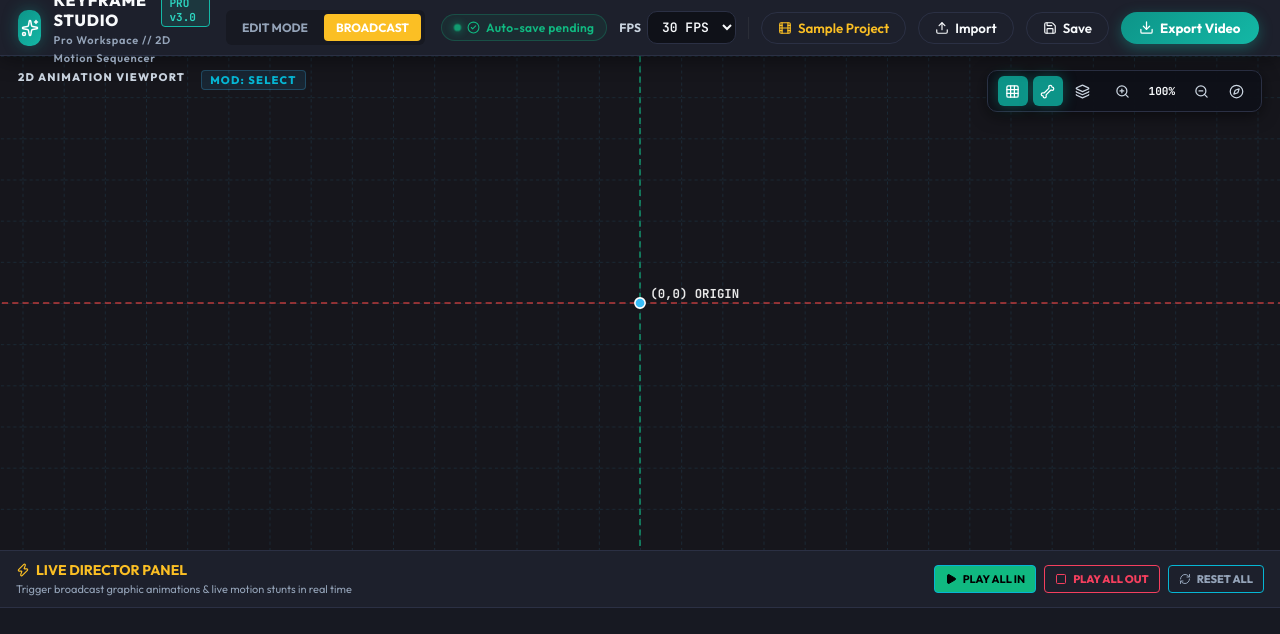
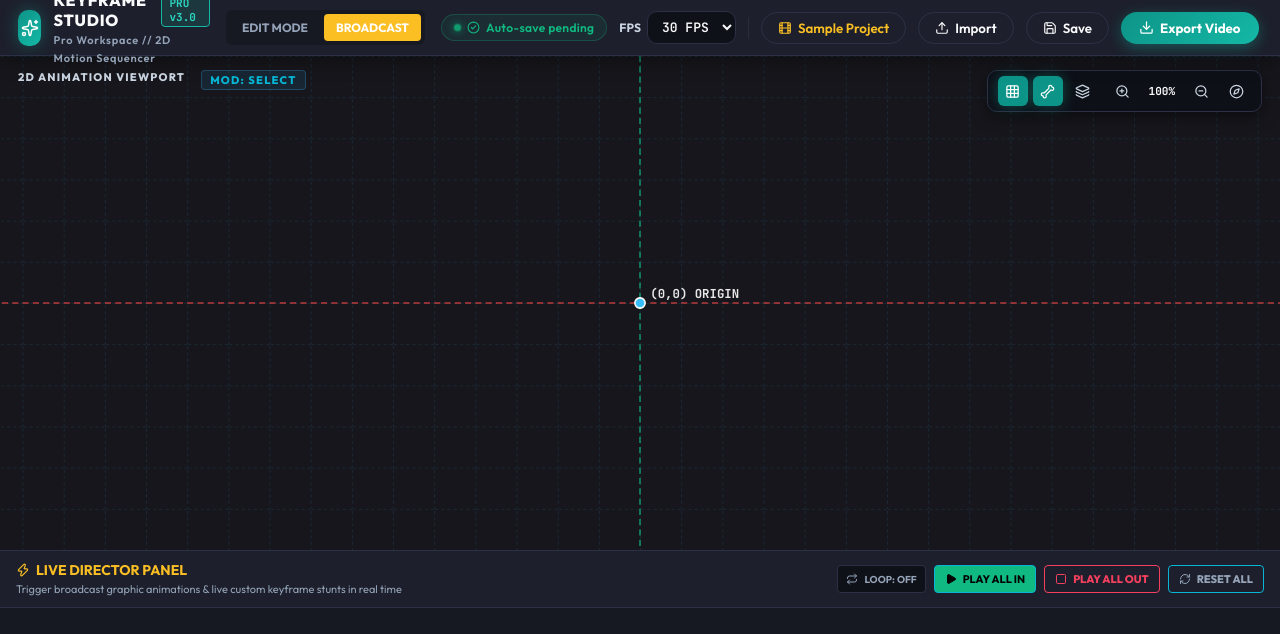
Before and after one commit to ErtugrulAK/keyframe-character-studio, a React (Vite) app: page / in a window 1280 px wide. Both pictures are taken after a click on the button "BROADCAST". Shown: the top 634 px of the page. Built offline with nearby package versions, Linux system fonts and the light colour scheme; a web font is replaced by a local one.

Commit message:
feat(broadcast): support custom keyframe live stunts and infinite looping animation presets

```diff
--- a/src/components/Broadcast/LiveDirectorPanel.tsx
+++ b/src/components/Broadcast/LiveDirectorPanel.tsx
@@ -1,10 +1,10 @@
-import React from 'react';
+import React, { useState } from 'react';
 import { useAnimator } from '../../context/AnimatorContext';
-import { Play, Square, RefreshCw, Zap, EyeOff, Sparkles } from 'lucide-react';
+import { Play, Square, RefreshCw, Zap, EyeOff, Sparkles, Repeat, OctagonX } from 'lucide-react';
 import type { LiveStuntType } from '../../types/animator';
 import './LiveDirector.css';
 
-const STUNTS: { id: LiveStuntType; label: string; icon: string }[] = [
+const BUILTIN_STUNTS: { id: LiveStuntType; label: string; icon: string }[] = [
   { id: 'bounce', label: 'BOUNCE', icon: '🏀' },
   { id: 'pulse', label: 'PULSE', icon: '💥' },
   { id: 'wobble', label: 'WOBBLE', icon: '👋' },
@@ -24,10 +24,15 @@ export const LiveDirectorPanel: React.FC = () => {
     triggerAllBroadcastOut,
     resetBroadcastState,
     triggerLiveStunt,
+    stopLiveStunt,
     liveStuntsState,
+    customPresets,
   } = useAnimator();
 
+  const [isLoopingStunt, setIsLoopingStunt] = useState<boolean>(false);
+
   const directorParts = characterParts;
+  const stuntPresets = customPresets.filter(p => p.type === 'stunt' || p.type === 'in' || p.type === 'out');
 
   return (
     <div className="live-director-panel">
@@ -36,10 +41,29 @@ export const LiveDirectorPanel: React.FC = () => {
           <h2 style={{ fontSize: 14, margin: 0, color: 'var(--accent-gold)', display: 'flex', alignItems: 'center', gap: 6 }}>
             <Zap size={14} /> LIVE DIRECTOR PANEL
           </h2>
-          <span style={{ fontSize: 11, color: 'var(--text-muted)' }}>Trigger broadcast graphic animations & live motion stunts in real time</span>
+          <span style={{ fontSize: 11, color: 'var(--text-muted)' }}>Trigger broadcast graphic animations & live custom keyframe stunts in real time</span>
         </div>
 
-        <div style={{ display: 'flex', gap: 8 }}>
+        <div style={{ display: 'flex', gap: 8, alignItems: 'center' }}>
+          {/* Global Loop Stunt Toggle */}
+          <button
+            type="button"
+            className="btn-director"
+            onClick={() => setIsLoopingStunt(!isLoopingStunt)}
+            style={{
+              fontSize: 10,
+              padding: '4px 8px',
+              height: 28,
+              background: isLoopingStunt ? 'rgba(192, 132, 252, 0.25)' : 'var(--bg-input)',
+              border: `1px solid ${isLoopingStunt ? '#c084fc' : 'var(--border-color)'}`,
+              color: isLoopingStunt ? '#c084fc' : 'var(--text-muted)',
+              fontWeight: 700,
+            }}
+            title={isLoopingStunt ? 'Looping Stunts is ON (Infinite Repeat)' : 'Single Shot Stunts (Click to enable Loop)'}
+          >
+            <Repeat size={12} /> {isLoopingStunt ? 'LOOP: ON' : 'LOOP: OFF'}
+          </button>
+
           <button
             className="btn-director active"
             style={{ fontSize: 11, padding: '4px 10px', height: 28, background: 'var(--accent-green)', color: '#000', fontWeight: 700 }}
@@ -76,12 +100,15 @@ export const LiveDirectorPanel: React.FC = () => {
           const isVisible = currentState === 'visible';
 
           const activeStunt = liveStuntsState[part.id];
-          const isStunting = activeStunt && activeStunt.progress < 1;
+          const isStunting = !!activeStunt;
 
           let statusColor = 'var(--text-muted)';
           let statusText = 'HIDDEN';
           if (isMuted) { statusColor = '#ef4444'; statusText = 'EYE OFF (MUTED)'; }
-          else if (isStunting) { statusColor = 'var(--accent-gold)'; statusText = `STUNT (${activeStunt.stunt.toUpperCase()})`; }
+          else if (isStunting) {
+            statusColor = 'var(--accent-gold)';
+            statusText = `STUNT: ${activeStunt.stunt.toUpperCase()} ${activeStunt.loop ? '(LOOPING)' : ''}`;
+          }
           else if (isAnimatingIn) { statusColor = 'var(--accent-cyan)'; statusText = 'PLAYING IN'; }
           else if (isVisible) { statusColor = 'var(--accent-green)'; statusText = 'LIVE'; }
           else if (isAnimatingOut) { statusColor = 'var(--accent-red)'; statusText = 'PLAYING OUT'; }
@@ -118,17 +145,43 @@ export const LiveDirectorPanel: React.FC = () => {
                 </div>
               </div>
 
-              {/* Realtime Live Stunts Bar (Available when layer is on air/live) */}
+              {/* Realtime Live Stunts & Custom Motion Presets Bar */}
               {currentState !== 'hidden' && !isMuted && (
-                <div style={{ background: 'rgba(0,0,0,0.3)', padding: '6px 8px', borderRadius: 6, display: 'flex', alignItems: 'center', gap: 6, flexWrap: 'wrap' }}>
-                  <span style={{ fontSize: 9, fontWeight: 700, color: 'var(--accent-gold)', display: 'flex', alignItems: 'center', gap: 4, marginRight: 2 }}>
-                    <Sparkles size={11} /> LIVE STUNTS:
+                <div style={{ background: 'rgba(0,0,0,0.3)', padding: '8px 10px', borderRadius: 6, display: 'flex', flexDirection: 'column', gap: 6 }}>
+                  <div style={{ display: 'flex', alignItems: 'center', justifyContent: 'space-between' }}>
+                    <span style={{ fontSize: 9, fontWeight: 700, color: 'var(--accent-gold)', display: 'flex', alignItems: 'center', gap: 4 }}>
+                      <Sparkles size={11} /> LIVE STUNTS & CUSTOM KEYFRAME ATTRACTIONS:
                     </span>
-                  {STUNTS.map((stunt) => (
+                    {isStunting && (
+                      <button
+                        type="button"
+                        onClick={() => stopLiveStunt(part.id)}
+                        style={{
+                          fontSize: 9,
+                          padding: '2px 6px',
+                          background: '#ef4444',
+                          color: '#fff',
+                          border: 'none',
+                          borderRadius: 4,
+                          fontWeight: 700,
+                          cursor: 'pointer',
+                          display: 'flex',
+                          alignItems: 'center',
+                          gap: 3,
+                        }}
+                      >
+                        <OctagonX size={10} /> STOP STUNT
+                      </button>
+                    )}
+                  </div>
+
+                  {/* Built-in Instant Stunts */}
+                  <div style={{ display: 'flex', gap: 5, flexWrap: 'wrap' }}>
+                    {BUILTIN_STUNTS.map((stunt) => (
                       <button
                         key={stunt.id}
                         type="button"
-                      onClick={() => triggerLiveStunt(part.id, stunt.id)}
+                        onClick={() => triggerLiveStunt(part.id, stunt.id, isLoopingStunt)}
                         style={{
                           fontSize: 9,
                           padding: '3px 7px',
@@ -149,6 +202,40 @@ export const LiveDirectorPanel: React.FC = () => {
                       </button>
                     ))}
                   </div>
+
+                  {/* Custom Saved Keyframe Motion Presets */}
+                  {stuntPresets.length > 0 && (
+                    <div style={{ display: 'flex', gap: 5, flexWrap: 'wrap', marginTop: 2, paddingTop: 4, borderTop: '1px dashed rgba(255,255,255,0.1)' }}>
+                      <span style={{ fontSize: 9, color: '#c084fc', fontWeight: 700, alignSelf: 'center', marginRight: 4 }}>
+                        CUSTOM SAVED:
+                      </span>
+                      {stuntPresets.map((preset) => (
+                        <button
+                          key={preset.id}
+                          type="button"
+                          onClick={() => triggerLiveStunt(part.id, preset.name, isLoopingStunt, preset.id)}
+                          style={{
+                            fontSize: 9,
+                            padding: '3px 7px',
+                            background: activeStunt?.customPresetId === preset.id ? '#c084fc' : 'rgba(147, 51, 234, 0.15)',
+                            color: activeStunt?.customPresetId === preset.id ? '#000' : '#c084fc',
+                            border: '1px solid rgba(147, 51, 234, 0.4)',
+                            borderRadius: 4,
+                            fontWeight: 700,
+                            cursor: 'pointer',
+                            display: 'flex',
+                            alignItems: 'center',
+                            gap: 3,
+                            transition: 'all 0.15s ease',
+                          }}
+                        >
+                          <span>⭐</span>
+                          <span>{preset.name}</span>
+                        </button>
+                      ))}
+                    </div>
+                  )}
+                </div>
               )}
             </div>
           );
--- a/src/components/Canvas/renderers/PartRenderer.tsx
+++ b/src/components/Canvas/renderers/PartRenderer.tsx
@@ -159,10 +159,22 @@ export const PartRenderer: React.FC<PartRendererProps> = ({
 
     // Apply Live Stunts Deltas if active
     const activeStunt = liveStuntsState[part.id];
-    if (activeStunt && activeStunt.progress < 1) {
+    if (activeStunt) {
       const p = activeStunt.progress;
       const sType = activeStunt.stunt;
-      if (sType === 'bounce') {
+
+      if (activeStunt.customPresetId) {
+        const cp = customPresets.find(pr => pr.id === activeStunt.customPresetId);
+        if (cp) {
+          const sample = sampleCustomPreset(cp.keyframes, p);
+          animX += sample.deltaX;
+          animY += sample.deltaY;
+          animRot += sample.rotation;
+          animScaleX *= sample.scaleX;
+          animScaleY *= sample.scaleY;
+          animOpacity *= sample.opacity;
+        }
+      } else if (sType === 'bounce') {
         const bounceY = Math.sin(p * Math.PI) * -80;
         const stretch = 1 + Math.sin(p * Math.PI) * 0.25;
         const squash = 1 - Math.sin(p * Math.PI) * 0.15;
--- a/src/components/Inspector/sections/MotionTab.tsx
+++ b/src/components/Inspector/sections/MotionTab.tsx
@@ -45,7 +45,7 @@ export const MotionTab: React.FC<MotionTabProps> = ({ selectedPart, handlePartPr
   } = useAnimator();
 
   const [newPresetName, setNewPresetName] = useState('');
-  const [newPresetType, setNewPresetType] = useState<'in' | 'out'>('in');
+  const [newPresetType, setNewPresetType] = useState<'in' | 'out' | 'stunt'>('in');
   const [presetStartF, setPresetStartF] = useState<number>(0);
   const [presetEndF, setPresetEndF] = useState<number>(50);
   const [showSaveCard, setShowSaveCard] = useState(false);
@@ -213,11 +213,12 @@ export const MotionTab: React.FC<MotionTabProps> = ({ selectedPart, handlePartPr
                 <label style={{ fontSize: 10 }}>TYPE</label>
                 <select
                   value={newPresetType}
-                  onChange={(e) => setNewPresetType(e.target.value as 'in' | 'out')}
+                  onChange={(e) => setNewPresetType(e.target.value as 'in' | 'out' | 'stunt')}
                   style={{ width: '100%', height: 26, background: 'var(--bg-input)', border: '1px solid var(--border-color)', color: '#fff', borderRadius: 4, fontSize: 11 }}
                 >
                   <option value="in">Entrance (IN)</option>
                   <option value="out">Exit (OUT)</option>
+                  <option value="stunt">Live Stunt / Loop (Atraksiyon)</option>
                 </select>
               </div>
 
--- a/src/context/AnimatorContext.tsx
+++ b/src/context/AnimatorContext.tsx
@@ -134,13 +134,14 @@ interface AnimatorContextType {
 
   // Custom Motion Preset Engine & Sample Loader
   customPresets: CustomMotionPreset[];
-  saveTrackAsPreset: (partId: string, name: string, type: 'in' | 'out', startFrame?: number, endFrame?: number) => void;
+  saveTrackAsPreset: (partId: string, name: string, type: 'in' | 'out' | 'stunt', startFrame?: number, endFrame?: number) => void;
   deleteCustomPreset: (presetId: string) => void;
   loadSampleSequencerProject: () => void;
 
   // Realtime Live Stunts Engine
-  liveStuntsState: Record<string, { stunt: LiveStuntType; progress: number }>;
-  triggerLiveStunt: (partId: string, stunt: LiveStuntType) => void;
+  liveStuntsState: Record<string, { stunt: LiveStuntType; progress: number; loop?: boolean; customPresetId?: string }>;
+  triggerLiveStunt: (partId: string, stunt: LiveStuntType, loop?: boolean, customPresetId?: string) => void;
+  stopLiveStunt: (partId: string) => void;
 }
 
 const AnimatorContext = createContext<AnimatorContextType | null>(null);
@@ -184,6 +185,45 @@ export const AnimatorProvider: React.FC<{ children: React.ReactNode }> = ({ chil
 
   const tracksRef = useRef(tracks);
   useEffect(() => { tracksRef.current = tracks; }, [tracks]);
+
+  const [customPresets, setCustomPresets] = useState<CustomMotionPreset[]>(() => {
+    try {
+      const saved = localStorage.getItem('keyframe_custom_motion_presets');
+      return saved ? JSON.parse(saved) : [
+        {
+          id: 'preset_pink_slide_down',
+          name: 'Pink Slide Down (Top -> Center)',
+          type: 'in',
+          durationFrames: 50,
+          keyframes: [
+            { progress: 0, deltaX: 0, deltaY: -700, rotation: 0, scaleX: 6.42, scaleY: 6.42, opacity: 1, easing: 'easeInOut' },
+            { progress: 1, deltaX: 0, deltaY: 0, rotation: 0, scaleX: 6.42, scaleY: 6.42, opacity: 1, easing: 'easeInOut' },
+          ]
+        },
+        {
+          id: 'preset_blue_slide_right',
+          name: 'Blue Slide Right (Center -> Right)',
+          type: 'out',
+          durationFrames: 50,
+          keyframes: [
+            { progress: 0, deltaX: 0, deltaY: 0, rotation: 0, scaleX: 6.42, scaleY: 6.42, opacity: 1, easing: 'easeInOut' },
+            { progress: 1, deltaX: 1400, deltaY: 0, rotation: 0, scaleX: 6.42, scaleY: 6.42, opacity: 1, easing: 'easeInOut' },
+          ]
+        }
+      ];
+    } catch {
+      return [];
+    }
+  });
+
+  const customPresetsRef = useRef(customPresets);
+  useEffect(() => { customPresetsRef.current = customPresets; }, [customPresets]);
+
+  useEffect(() => {
+    try {
+      localStorage.setItem('keyframe_custom_motion_presets', JSON.stringify(customPresets));
+    } catch { }
+  }, [customPresets]);
 
   // Broadcast Mode State
   const [appMode, setAppMode] = useState<AppMode>('edit');
@@ -236,14 +276,23 @@ export const AnimatorProvider: React.FC<{ children: React.ReactNode }> = ({ chil
   }, []);
 
   // Realtime Live Stunts Engine
-  const [liveStuntsState, setLiveStuntsState] = useState<Record<string, { stunt: LiveStuntType; progress: number }>>({});
-
-  const triggerLiveStunt = useCallback((partId: string, stunt: LiveStuntType) => {
+  const [liveStuntsState, setLiveStuntsState] = useState<Record<string, { stunt: LiveStuntType; progress: number; loop?: boolean; customPresetId?: string }>>({});
+
+  const triggerLiveStunt = useCallback((partId: string, stunt: LiveStuntType, loop?: boolean, customPresetId?: string) => {
     setLiveStuntsState(prev => ({
       ...prev,
-      [partId]: { stunt, progress: 0 }
+      [partId]: { stunt, progress: 0, loop, customPresetId }
     }));
-    showToast(`Triggered live stunt "${stunt.toUpperCase()}"!`, 'success');
+    showToast(`Triggered live stunt "${stunt.toUpperCase()}"${loop ? ' (LOOPING)' : ''}!`, 'success');
+  }, [showToast]);
+
+  const stopLiveStunt = useCallback((partId: string) => {
+    setLiveStuntsState(prev => {
+      const next = { ...prev };
+      delete next[partId];
+      return next;
+    });
+    showToast('Stopped live stunt', 'info');
   }, [showToast]);
 
   // Broadcast Loop
@@ -262,19 +311,32 @@ export const AnimatorProvider: React.FC<{ children: React.ReactNode }> = ({ chil
       const dtMs = time - broadcastLastTimeRef.current;
       broadcastLastTimeRef.current = time;
 
-      // Update progress for active live stunts (~800ms duration)
+      // Update progress for active live stunts
       setLiveStuntsState(prev => {
         let changed = false;
         const next = { ...prev };
         Object.entries(next).forEach(([id, item]) => {
-          if (item.progress < 1) {
-            changed = true;
-            const newP = Math.min(1, item.progress + dtMs / 800);
-            if (newP >= 1) {
-              delete next[id];
+          changed = true;
+          let stuntDurMs = 800; // default built-in stunt duration 800ms
+          if (item.customPresetId) {
+            const cp = customPresetsRef.current.find(p => p.id === item.customPresetId);
+            if (cp) {
+              const durF = cp.durationFrames || 30;
+              stuntDurMs = (durF / (fpsRef.current || 30)) * 1000;
+            }
+          }
+          const deltaP = dtMs / Math.max(50, stuntDurMs);
+          let newP = item.progress + deltaP;
+
+          if (newP >= 1) {
+            if (item.loop) {
+              newP = newP % 1; // infinite loop reset
+              next[id] = { ...item, progress: newP };
             } else {
-              next[id] = { ...item, progress: newP };
+              delete next[id]; // finished single-shot
             }
+          } else {
+            next[id] = { ...item, progress: newP };
           }
         });
         return changed ? next : prev;
@@ -1226,43 +1288,7 @@ export const AnimatorProvider: React.FC<{ children: React.ReactNode }> = ({ chil
   };
 
   // ── Custom Motion Preset Engine & Sample Sequencer Project Loader ──
-  const [customPresets, setCustomPresets] = useState<CustomMotionPreset[]>(() => {
-    try {
-      const saved = localStorage.getItem('keyframe_custom_motion_presets');
-      return saved ? JSON.parse(saved) : [
-        {
-          id: 'preset_pink_slide_down',
-          name: 'Pink Slide Down (Top -> Center)',
-          type: 'in',
-          durationFrames: 50,
-          keyframes: [
-            { progress: 0, deltaX: 0, deltaY: -700, rotation: 0, scaleX: 6.42, scaleY: 6.42, opacity: 1, easing: 'easeInOut' },
-            { progress: 1, deltaX: 0, deltaY: 0, rotation: 0, scaleX: 6.42, scaleY: 6.42, opacity: 1, easing: 'easeInOut' },
-          ]
-        },
-        {
-          id: 'preset_blue_slide_right',
-          name: 'Blue Slide Right (Center -> Right)',
-          type: 'out',
-          durationFrames: 50,
-          keyframes: [
-            { progress: 0, deltaX: 0, deltaY: 0, rotation: 0, scaleX: 6.42, scaleY: 6.42, opacity: 1, easing: 'easeInOut' },
-            { progress: 1, deltaX: 1400, deltaY: 0, rotation: 0, scaleX: 6.42, scaleY: 6.42, opacity: 1, easing: 'easeInOut' },
-          ]
-        }
-      ];
-    } catch {
-      return [];
-    }
-  });
-
-  useEffect(() => {
-    try {
-      localStorage.setItem('keyframe_custom_motion_presets', JSON.stringify(customPresets));
-    } catch { }
-  }, [customPresets]);
-
-  const saveTrackAsPreset = useCallback((partId: string, name: string, type: 'in' | 'out', startFrame = 0, endFrame = 50) => {
+  const saveTrackAsPreset = useCallback((partId: string, name: string, type: 'in' | 'out' | 'stunt', startFrame = 0, endFrame = 50) => {
     const part = characterParts.find(p => p.id === partId);
     const track = tracks.find(t => t.partId === partId);
     if (!part || !track || track.keyframes.length === 0) {
@@ -1283,8 +1309,8 @@ export const AnimatorProvider: React.FC<{ children: React.ReactNode }> = ({ chil
     const maxF = filteredKfs[filteredKfs.length - 1].frame;
     const durF = Math.max(1, maxF - minF);
 
-    // For IN presets, reference origin is the ending position (progress 1)
-    // For OUT presets, reference origin is the starting position (progress 0)
+    // For IN presets, reference origin is ending position
+    // For OUT/STUNT presets, reference origin is starting position
     const refBaseX = type === 'in' ? filteredKfs[filteredKfs.length - 1].transform.x : filteredKfs[0].transform.x;
     const refBaseY = type === 'in' ? filteredKfs[filteredKfs.length - 1].transform.y : filteredKfs[0].transform.y;
 
@@ -1491,6 +1517,7 @@ export const AnimatorProvider: React.FC<{ children: React.ReactNode }> = ({ chil
         loadSampleSequencerProject,
         liveStuntsState,
         triggerLiveStunt,
+        stopLiveStunt,
       }}
     >
       {children}
--- a/src/types/animator.ts
+++ b/src/types/animator.ts
@@ -246,7 +246,7 @@ export interface CharacterPart {
 }
 
 export type MaskShapeType = 'none' | 'rectangle' | 'circle' | 'pill' | 'star' | 'hexagon' | 'heart';
-export type LiveStuntType = 'bounce' | 'pulse' | 'wobble' | 'spin' | 'shake' | 'float';
+export type LiveStuntType = 'bounce' | 'pulse' | 'wobble' | 'spin' | 'shake' | 'float' | string;
 
 export interface CustomMotionPresetKeyframe {
   progress: number; // 0..1
@@ -262,7 +262,7 @@ export interface CustomMotionPresetKeyframe {
 export interface CustomMotionPreset {
   id: string;
   name: string;
-  type: 'in' | 'out';
+  type: 'in' | 'out' | 'stunt';
   durationFrames: number;
   keyframes: CustomMotionPresetKeyframe[];
 }
```
Also changed, not shown: commit_msg.txt. Lines whose indentation alone changed are shown as unchanged.
